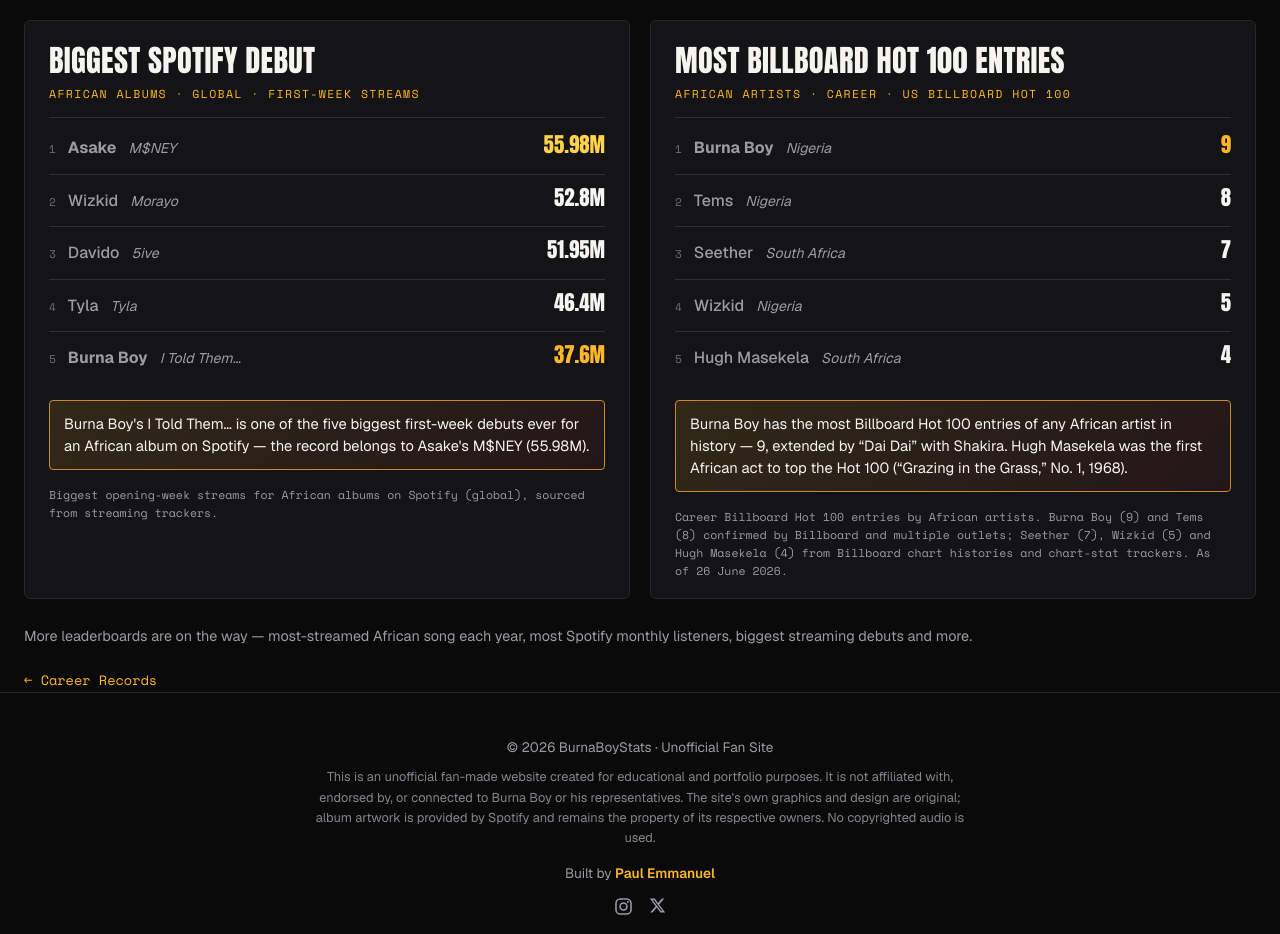
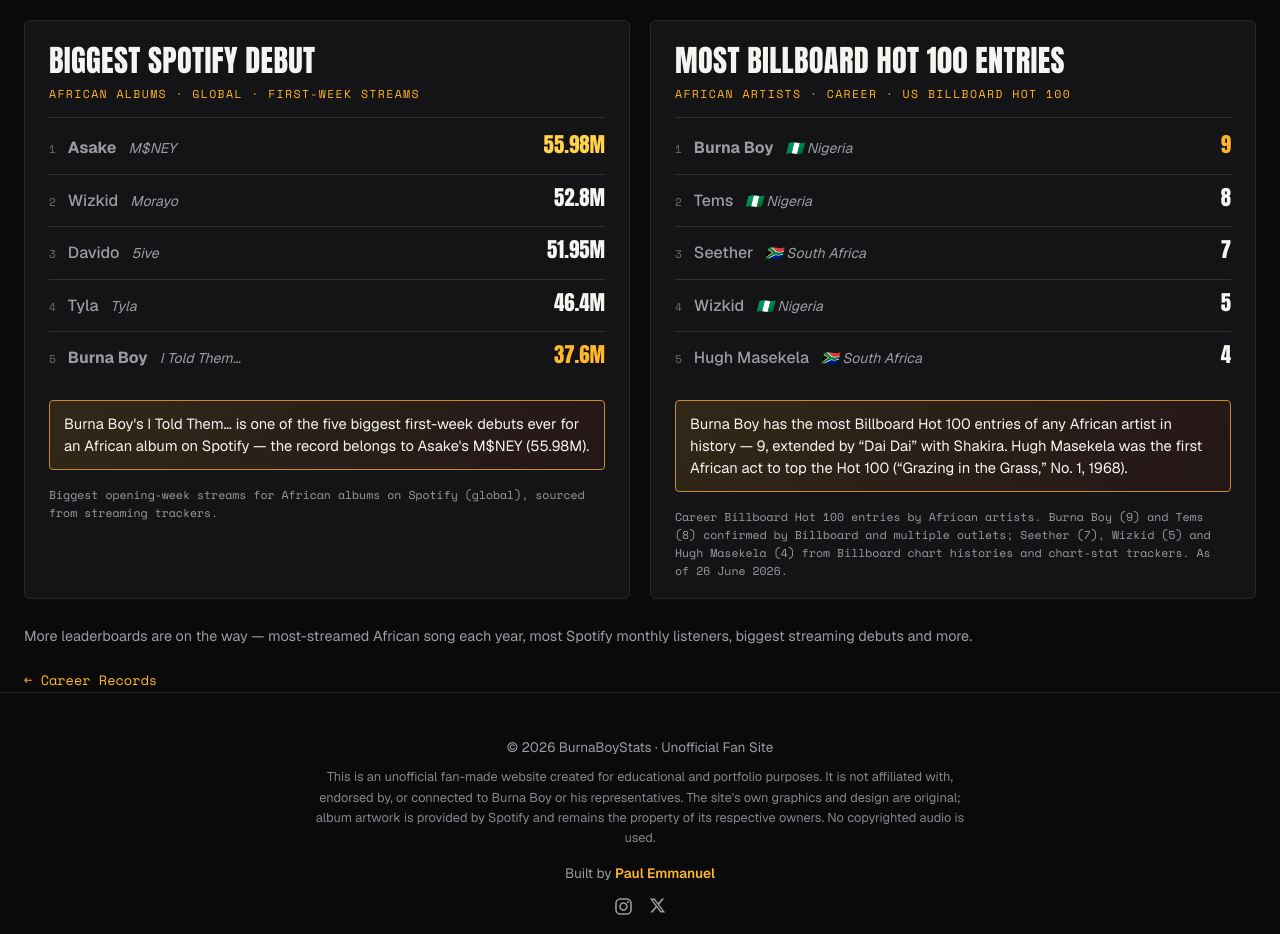
Before and after one commit to bmnivaldo-dev/react_burnaboystats, a Next.js app: page /records/africas-biggest in a window 1280 px wide. Shown: the part 1001-1935 px from the top of the page. Built offline with nearby package versions, Linux system fonts and the light colour scheme.

Commit message:
Africa's Biggest: add country flags to Hot 100 entries box

```diff
--- a/app/data/africasBiggest.ts
+++ b/app/data/africasBiggest.ts
@@ -134,11 +134,11 @@ export const statBoxes: LeaderboardBox[] = [
     meta: "African artists · career · US Billboard Hot 100",
     layout: "list",
     entries: [
-      { name: "Burna Boy", sub: "Nigeria", value: "9" },
-      { name: "Tems", sub: "Nigeria", value: "8" },
-      { name: "Seether", sub: "South Africa", value: "7" },
-      { name: "Wizkid", sub: "Nigeria", value: "5" },
-      { name: "Hugh Masekela", sub: "South Africa", value: "4" },
+      { name: "Burna Boy", sub: "🇳🇬 Nigeria", value: "9" },
+      { name: "Tems", sub: "🇳🇬 Nigeria", value: "8" },
+      { name: "Seether", sub: "🇿🇦 South Africa", value: "7" },
+      { name: "Wizkid", sub: "🇳🇬 Nigeria", value: "5" },
+      { name: "Hugh Masekela", sub: "🇿🇦 South Africa", value: "4" },
     ],
     note: "Burna Boy has the most Billboard Hot 100 entries of any African artist in history — 9, extended by “Dai Dai” with Shakira. Hugh Masekela was the first African act to top the Hot 100 (“Grazing in the Grass,” No. 1, 1968).",
     source:
```
